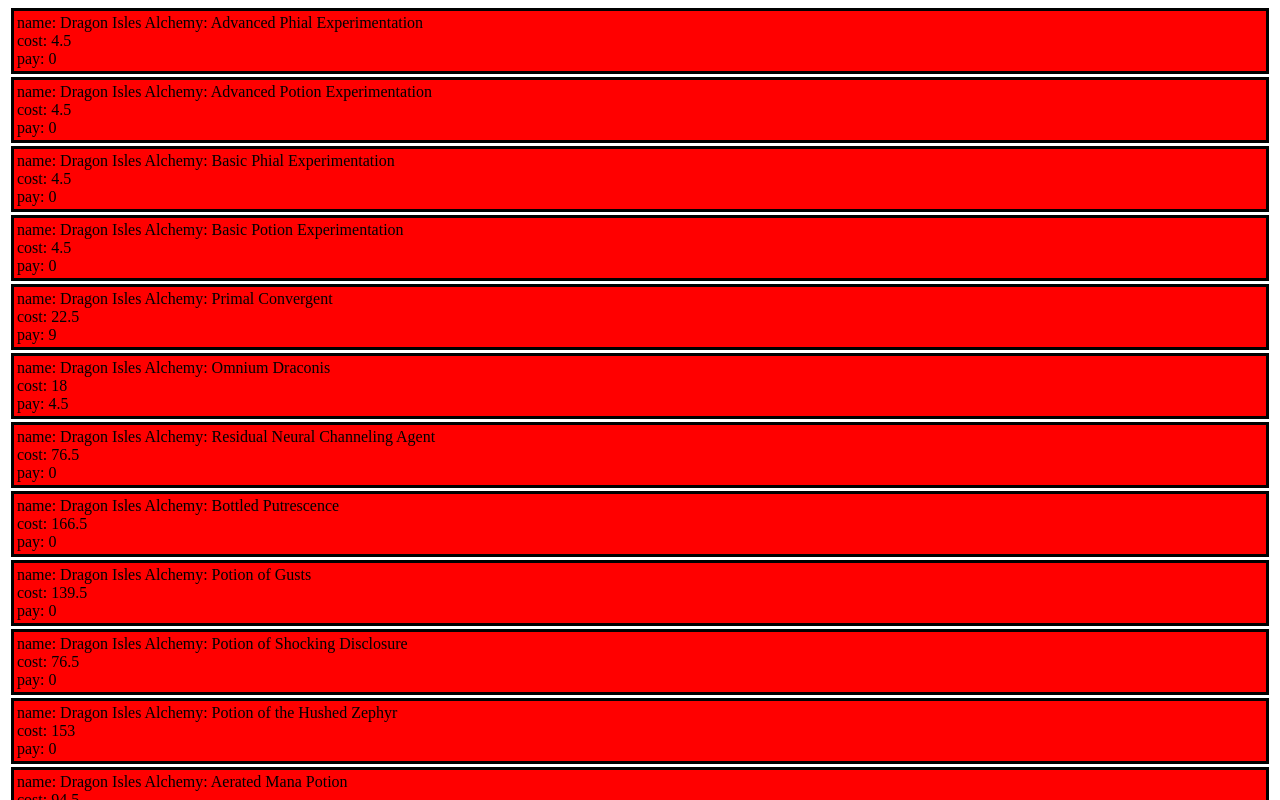
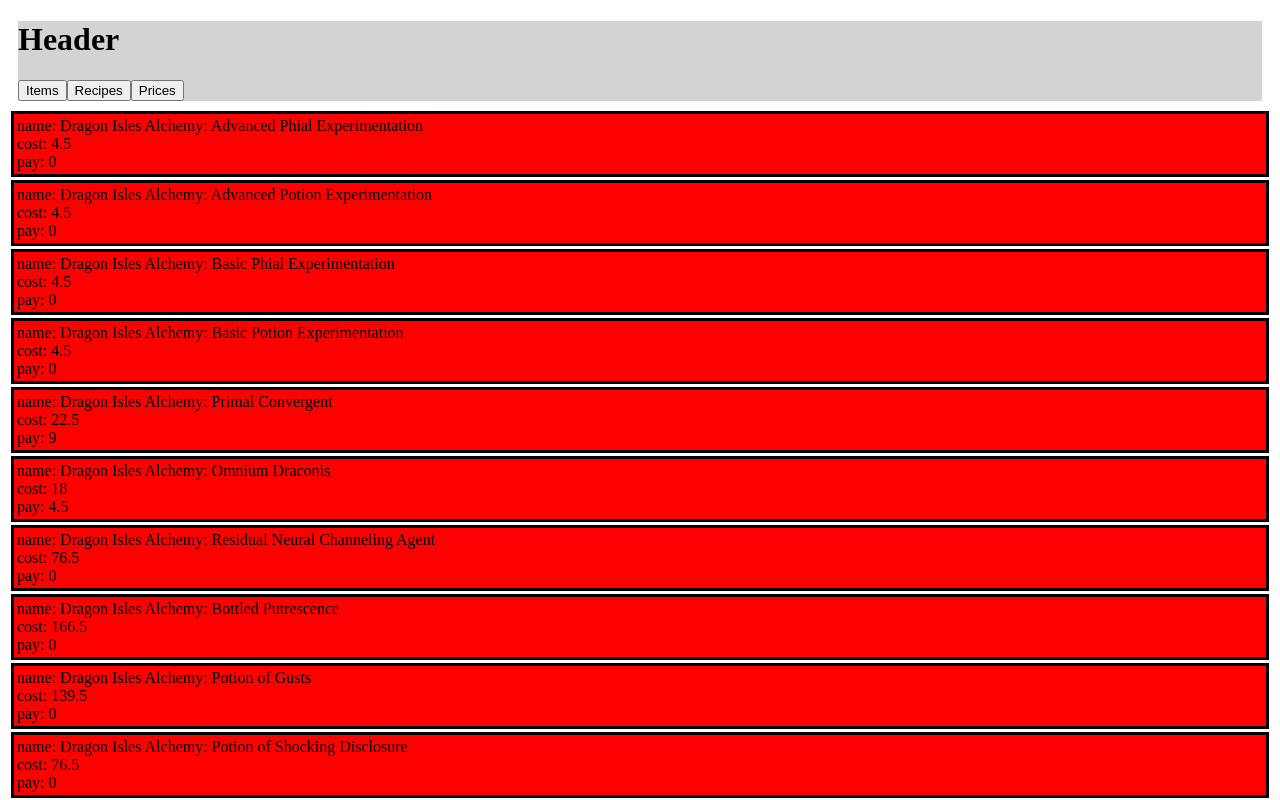
Before and after one commit to Calalia/guild-professions, a React app: page /recipes in a window 1280 px wide. Shown: the top 800 px of the page. Built offline with nearby package versions, Linux system fonts and the light colour scheme; no server answers.

Commit message:
Started SetPrices, added HeaderBar

```diff
--- a/src/components/App.js
+++ b/src/components/App.js
@@ -8,6 +8,7 @@
 import RecipeListDF from "./RecipeListDF";
 import RecipePage from "./RecipePage";
 import NinniPage from "./Ninnipage";
+import SetPricesPage from "./SetPricesPage";
 
 function App(props) {
   return (
@@ -18,6 +19,7 @@
         <Route path={"/recipes"} component={RecipeListDF} />
         <Route path={"/recipes/:id"} component={RecipePage} />
         <Route path={"/ninni"} component={NinniPage} />
+        <Route path={"/prices"} component={SetPricesPage} />
         <Route path={"/"} component={IndexPage} exact />
       </Switch>
     </div>
--- /dev/null
+++ b/src/components/Headerbar.js
@@ -0,0 +1,37 @@
+import React from "react";
+import { useHistory } from "react-router-dom";
+
+function Headerbar(props) {
+  const history = useHistory();
+  return (
+    <div>
+      <div style={{ margin: "10px", backgroundColor: "lightgray" }}>
+        <h1>Header</h1>
+        <button
+          onClick={(e) => {
+            history.push("/reagents");
+          }}
+        >
+          Items
+        </button>
+        <button
+          onClick={(e) => {
+            history.push("/recipes");
+          }}
+        >
+          Recipes
+        </button>
+        <button
+          onClick={(e) => {
+            history.push("/prices");
+          }}
+        >
+          Prices
+        </button>
+      </div>
+      {props.children}
+    </div>
+  );
+}
+
+export default Headerbar;
--- a/src/components/ReagentList.js
+++ b/src/components/ReagentList.js
@@ -5,6 +5,7 @@
 import items from "../assets/Items.json";
 import DataBaseElementList from "./DatabaseElementList";
 import AddNewReagentForm from "./AddNewReagentForm";
+import Headerbar from "./Headerbar";
 
 function ReagentList(props) {
   const { fetchReagentsAC, reagents, uiMap, updateUIMap } = props;
@@ -12,7 +13,7 @@
     fetchReagentsAC();
   }, []);
   return (
-    <div>
+    <Headerbar>
       {uiMap.get("addNewReagentOpen") ? <AddNewReagentForm /> : ""}
       <DataBaseElementList
         addFunction={React.useMemo(
@@ -23,7 +24,7 @@
         )}
         listItems={reagents}
       />
-    </div>
+    </Headerbar>
   );
 }
 export default connect(
--- a/src/components/RecipeListDF.js
+++ b/src/components/RecipeListDF.js
@@ -4,6 +4,7 @@
 import items from "../assets/Items.json";
 import recipes from "../assets/Recipes.json";
 import { updateUIMap } from "../ducks/ui";
+import Headerbar from "./Headerbar";
 import DataBaseElementList from "./DatabaseElementList";
 import AddNewReagentPage from "./AddNewReagentForm";
 
@@ -17,7 +18,7 @@
   }, []);
 
   return (
-    <div>
+    <Headerbar>
       {/* <label>items</label>
       <textarea
         value={uiMap.get("dfItems")}
@@ -67,7 +68,7 @@
             </div>
           );
         })) || <pre>Invalid json</pre>}
-    </div>
+    </Headerbar>
   );
 }
 export default connect(
--- a/src/components/SetPricesPage.js
+++ b/src/components/SetPricesPage.js
@@ -0,0 +1,54 @@
+import React from "react";
+import { connect } from "react-redux";
+import { fetchReagentsAC } from "../ducks/reagents";
+import { updateUIMap } from "../ducks/ui";
+import items from "../assets/Items.json";
+import DataBaseElementList from "./DatabaseElementList";
+import AddNewReagentForm from "./AddNewReagentForm";
+import Headerbar from "./Headerbar";
+
+function ReagentList(props) {
+  const { fetchReagentsAC, reagents, uiMap, updateUIMap } = props;
+  React.useEffect(() => {
+    fetchReagentsAC();
+  }, []);
+  React.useEffect(() => {
+    if (!uiMap.get("selectedItem") && reagents && reagents[0])
+      updateUIMap("selectedItem", reagents[0]);
+  }, [reagents]);
+
+  return (
+    <Headerbar>
+      <div
+        style={{
+          position: "relative",
+          width: "fit-content",
+          blockSize: "fit-content",
+        }}
+      >
+        {reagents.map((el) => (
+          <div
+            onClick={() => {
+              updateUIMap("selectedItem", reagents[0]);
+            }}
+          >
+            {el.name}
+          </div>
+        ))}
+      </div>
+      <div
+        style={{
+          position: "relative",
+          width: "100%",
+        }}
+      ></div>
+    </Headerbar>
+  );
+}
+export default connect(
+  (state) => ({
+    reagents: state.reagents.get("reagents"),
+    uiMap: state.ui.get("uiMap"),
+  }),
+  { fetchReagentsAC, updateUIMap }
+)(ReagentList);
```
